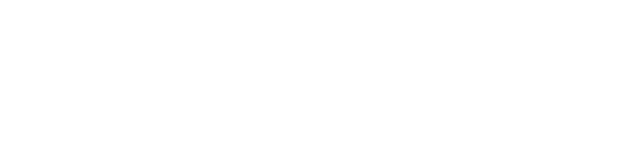
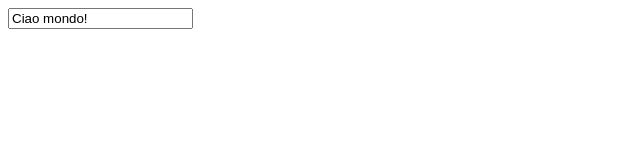
Before and after one commit to ElenaLj/vue-hello, a plain HTML site: page index.html in a window 1280 px wide. Shown: the whole page, without its empty margins (0-640 px from the left). Drawn offline with nearby package versions, Linux system fonts and the light colour scheme.

Commit message:
prima prova vue

```diff
--- a/index.html
+++ b/index.html
@@ -7,6 +7,11 @@
     <title>Vue Hello</title>
 </head>
 <body>
+    <!-- div di prova seguendo il video della lezione -->
+    <div id="root">
+        <input type="text" v-model="messaggio">
+    </div>
+    <!-- /div di prova seguendo il video della lezione -->
 
     <!-- vue -->
     <!-- development version, includes helpful console warnings -->
--- a/js/main.js
+++ b/js/main.js
@@ -1 +1,11 @@
 // alert("Hello World!");
+
+//prove con Vue seguendo il video della lezione
+const app = new Vue({
+    el: "#root",
+    data: {
+       messaggio: "Ciao mondo!"
+    }
+});
+
+//il vantaggio di Vue è che tiene costantemente monitorato il valore di una variabile anche se l'utente la modifica;
```
